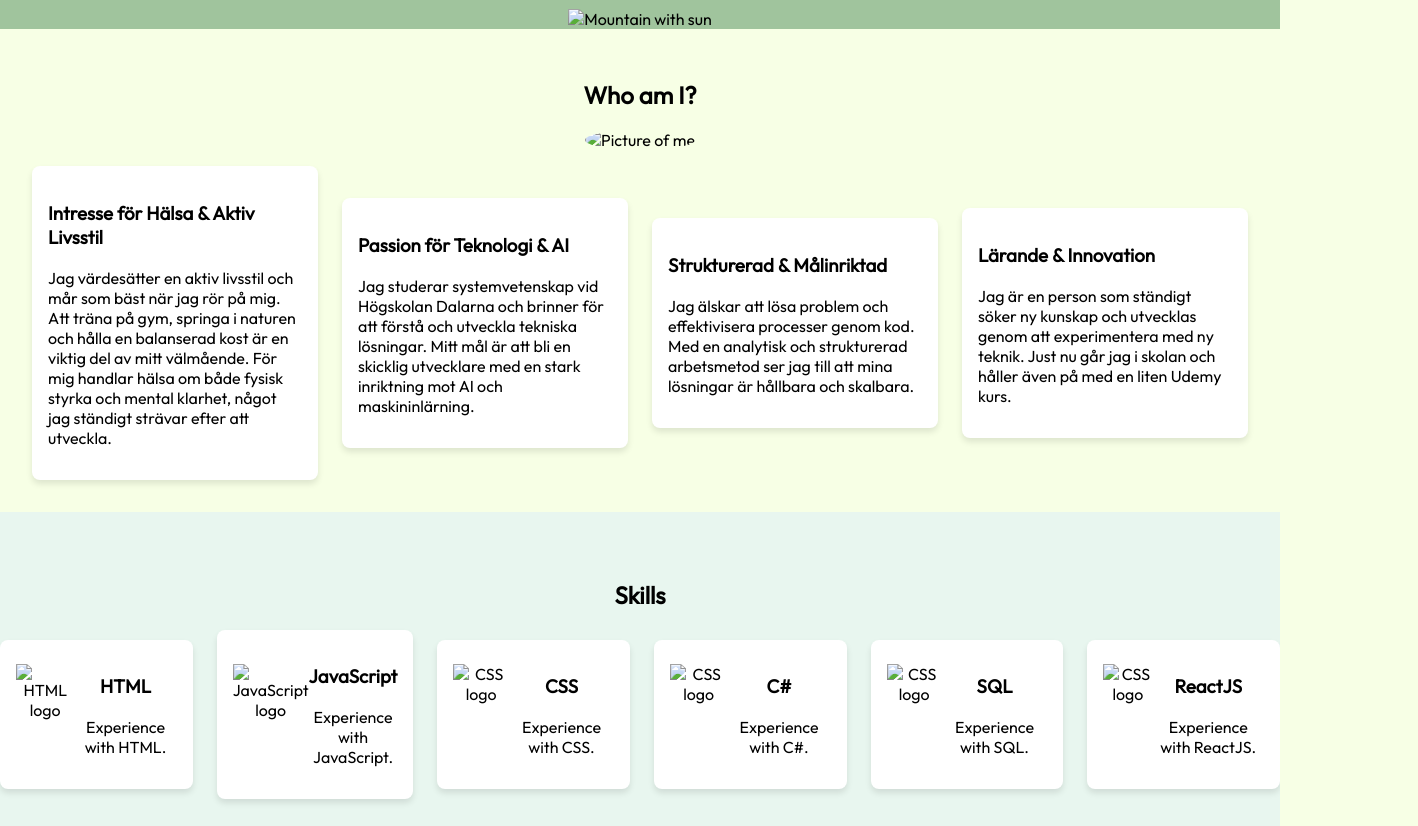
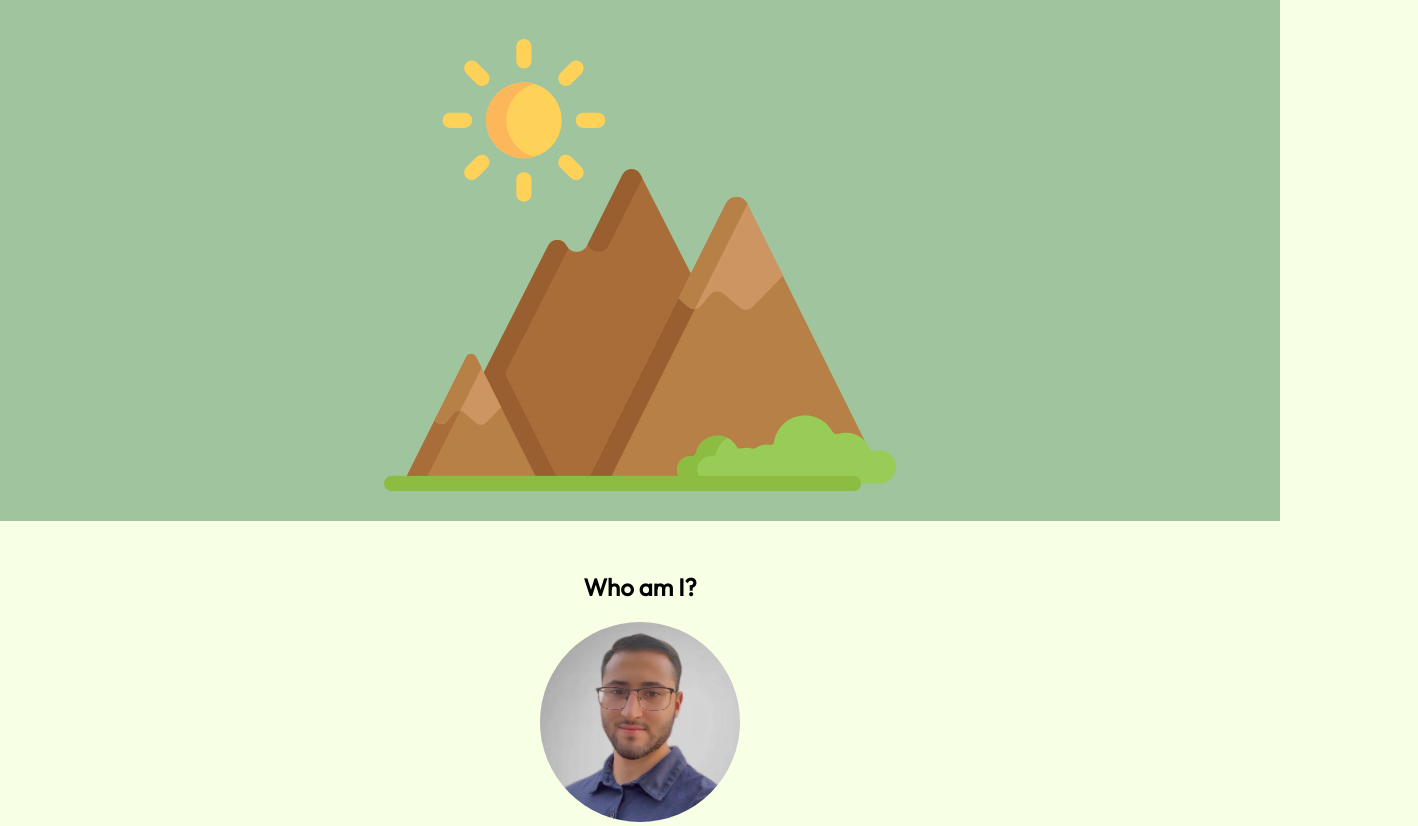
Before and after one commit to unity1awan/Portfolio, a plain HTML site: page index.html in a window 1280 px wide. Shown: the part 280-1106 px from the top of the page, 1418 px wide, since content can reach past the window. Drawn offline with Linux system fonts and the light colour scheme.

Commit message:
Add files via upload
This one is supposed to makes images visable.

```diff
--- a/index.html
+++ b/index.html
@@ -13,12 +13,12 @@
     <header class="header">
         <h1 class="title">Awan</h1>
         <p class="subtitle">A <span class="highlight">Pro</span>grammer</p>
-        <img src="./images/mountain.png" alt="Mountain with sun" class="image">
+        <img src="mountain.png" alt="Mountain with sun" class="image">
     </header>
     <main class="content">
         <section class="about">
             <h2 class="title">Who am I?</h2>
-            <img src="./images/PhotoOfMe.jpg" class="image" alt="Picture of me">
+            <img src="PhotoOfMe.jpg" class="image" alt="Picture of me">
             <div class="about-grid">
                     <article class="about-item">
                     <h3 class="title">Intresse för Hälsa & Aktiv Livsstil</h3>
@@ -60,42 +60,42 @@
             <h2 class="title">Skills</h2>
             <div class="skills-list">
                 <article class="skill-card">
-                    <img src="./images/html-5.png" height="100px" alt="HTML logo">
+                    <img src="html-5.png" height="100px" alt="HTML logo">
                     <div>
                         <h3 class="title">HTML</h3>
                         <p class="text">Experience with HTML.</p>
                     </div>
                 </article>
                 <article class="skill-card">
-                    <img src="./images/js-file.png" height="100px" alt="JavaScript logo">
+                    <img src="js-file.png" height="100px" alt="JavaScript logo">
                     <div>
                         <h3 class="title">JavaScript</h3>
                         <p class="text">Experience with JavaScript.</p>
                     </div>
                 </article>
                 <article class="skill-card">
-                    <img src="./images/css-3.png" height="100px" alt="CSS logo">
+                    <img src="css-3.png" height="100px" alt="CSS logo">
                     <div>
                         <h3 class="title">CSS</h3>
                         <p class="text">Experience with CSS.</p>
                     </div>
                 </article>
                 <article class="skill-card">
-                    <img src="./images/c .png" height="100px" alt="CSS logo">
+                    <img src="c.png" height="100px" alt="CSS logo">
                     <div>
                         <h3 class="title">C#</h3>
                         <p class="text">Experience with C#.</p>
                     </div>
                 </article>
                 <article class="skill-card">
-                    <img src="./images/sql.png" height="100px" alt="CSS logo">
+                    <img src="sql.png" height="100px" alt="CSS logo">
                     <div>
                         <h3 class="title">SQL</h3>
                         <p class="text">Experience with SQL.</p>
                     </div>
                 </article>
                   <article class="skill-card">
-                    <img src="./images/ReactJS.png" height="100px" alt="CSS logo">
+                    <img src="ReactJS.png" height="100px" alt="CSS logo">
                     <div>
                         <h3 class="title">ReactJS</h3>
                         <p class="text">Experience with ReactJS.</p>
```
